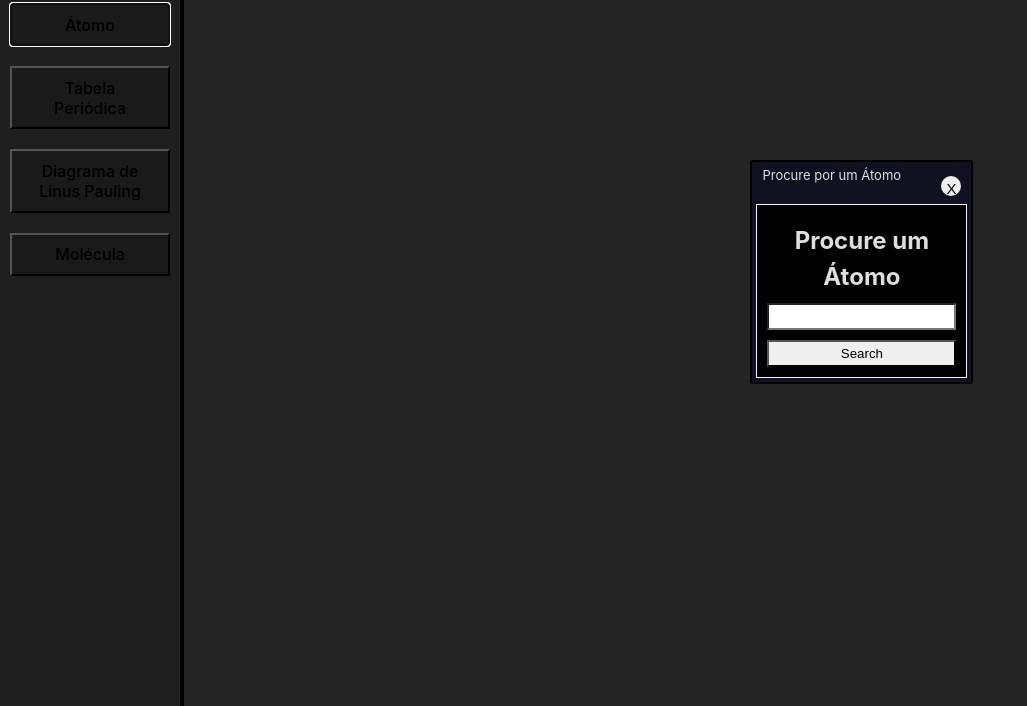
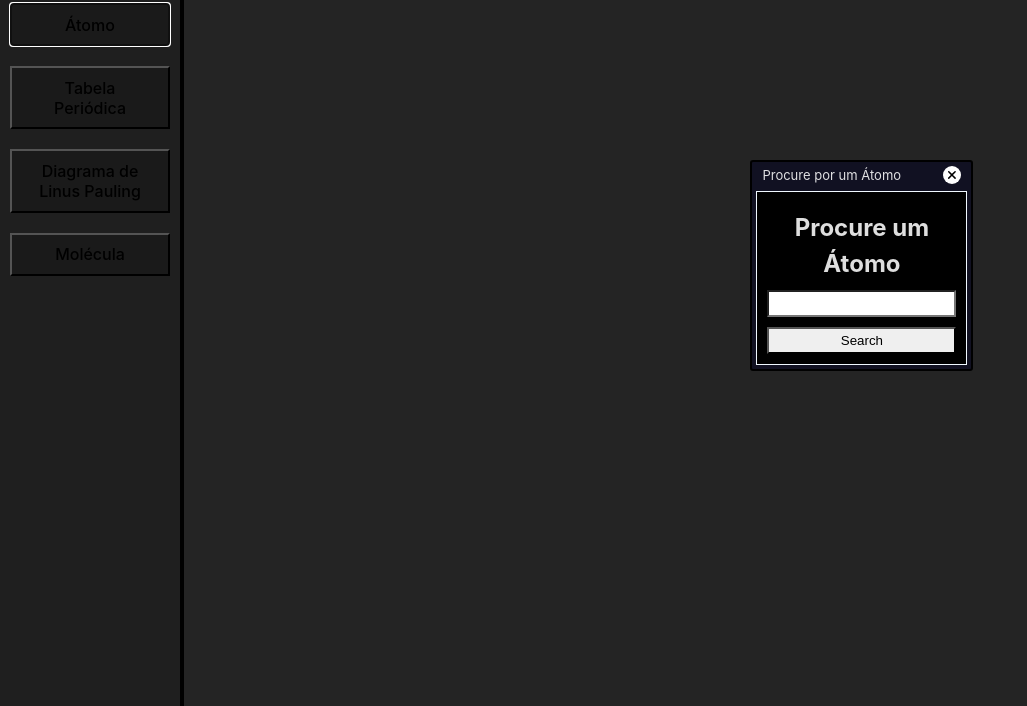
Before and after one commit to DestinyFrog/ChemOS, a website built with Vite: page index.html in a window 1280 px wide. Both pictures are taken after a click on the button "Átomo". Shown: the part 94-800 px from the top of the page, without its empty margins (0-1027 px from the left). Built offline with nearby package versions, Linux system fonts and the light colour scheme.

Commit message:
Update close Button from Header

```diff
--- a/src/features/Window.css
+++ b/src/features/Window.css
@@ -16,6 +16,7 @@
 	margin-top: 0;
 	display: flex;
 	justify-content: space-between;
+	align-items: center;
 }
 
 .window-footer {
@@ -44,26 +45,19 @@
 }
 
 .window-closer {
-	width: 10px;
+	width: 18px;
 	aspect-ratio: 1/1;
-	margin-bottom: 2px;
 	font-size: 10px;
-	width: 20px;
-	height: 20px;
 	border-radius: 50%;
 	border: 0;
 	order: 10;
-	margin-left: 5px;
+	font-size: 15px;
+	display: flex;
+	justify-content: center;
+	align-items: center;
+	background-color: white;
 }
 
 .window-closer:hover {
 	background-color: red;
 }
-
-.window-closer::before {
-	content: 'X';
-	font-size: 15px;
-	display: flex;
-	justify-content: center;
-	align-items: center;
-}
--- a/src/features/Window.js
+++ b/src/features/Window.js
@@ -1,4 +1,5 @@
 import './Window.css'
+import CloseIcon from './close.svg'
 
 class Window {
 	drag_position = { x:0, y:0}
@@ -71,8 +72,9 @@ class Window {
 		app.appendChild(this.div_footer)
 		this.div_window.appendChild(this.div_footer)
 
-		const button_close_window = document.createElement('button')
+		const button_close_window = document.createElement('img')
 		button_close_window.className = "window-closer"
+		button_close_window.src = CloseIcon
 		button_close_window.addEventListener('click', _ => {
 			this.Close()
 		})
```
Also changed, not shown: src/features/close.svg (added).
